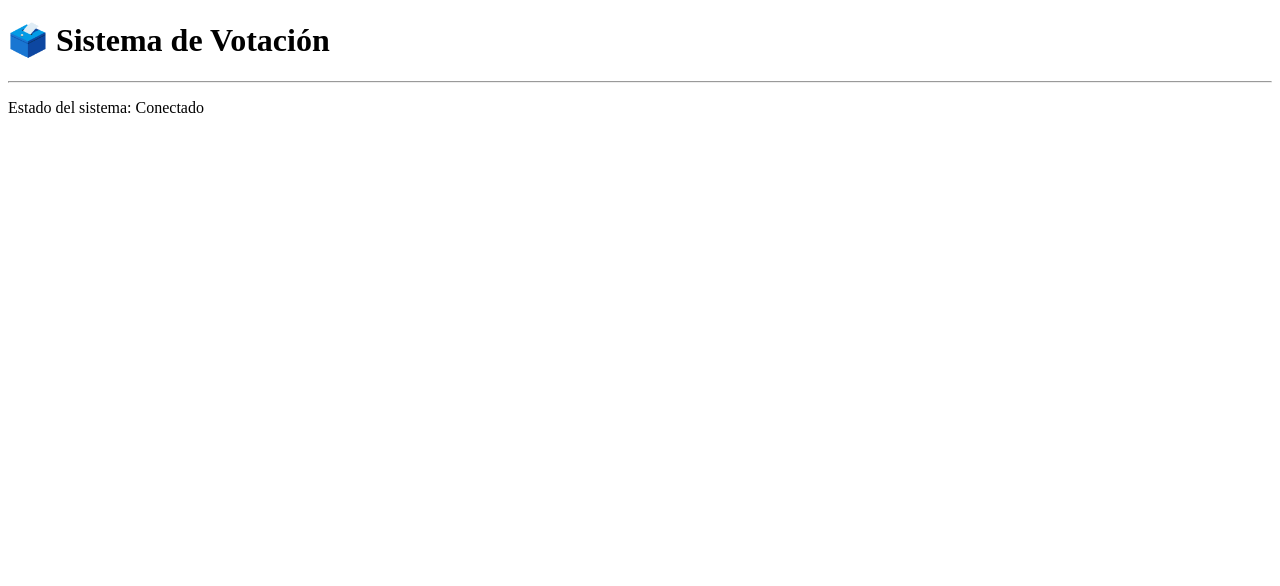
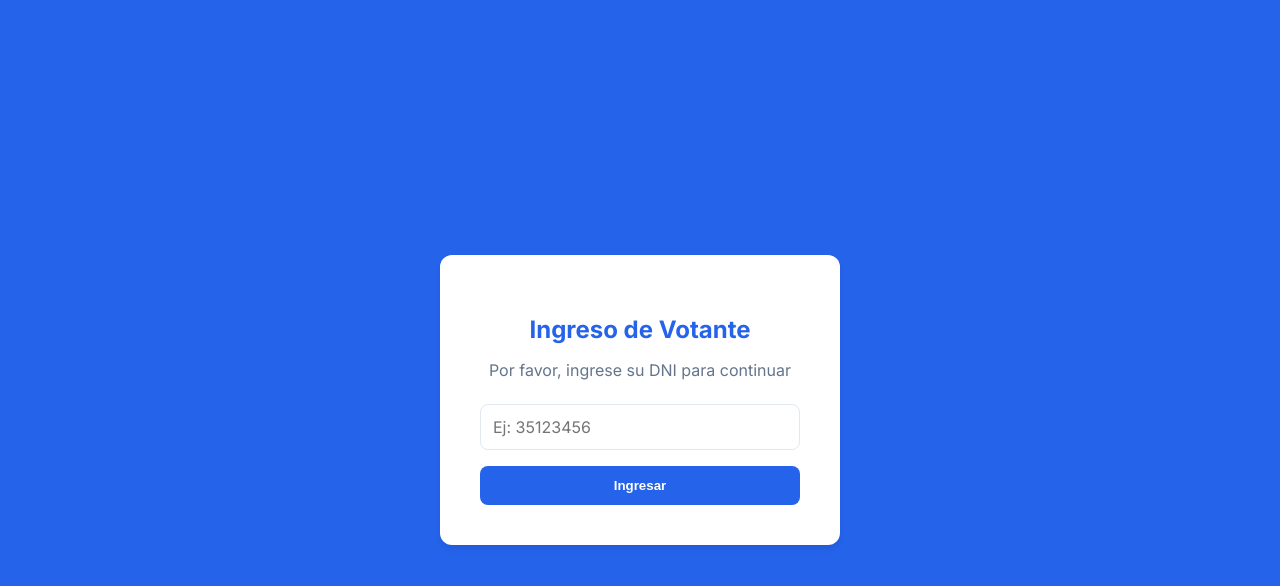
Before and after one commit to IgnacioKobylanski/digital_vote_frontend, an Angular app: page / in a window 1280 px wide. Shown: the top 586 px of the page. Built offline with nearby package versions, Linux system fonts and the light colour scheme; no server answers.

Commit message:
voter login added, candidate card component created

```diff
--- a/src/app/app.html
+++ b/src/app/app.html
@@ -1,6 +1,10 @@
-<div class="container">
-  <h1>🗳️ Sistema de Votación</h1>
-  <hr>
+<main class="pantalla-test">
+  <div *ngIf="!currentVoter">
+    <app-voter-login (login)="handleLogin($event)"></app-voter-login>
+    <p *ngIf="errorMsg">{{ errorMsg }}</p>
+  </div>
 
-  <p>Estado del sistema: Conectado</p>
-</div>
+  <div *ngIf="currentVoter">
+    <h1>Bienvenido, {{ currentVoter.fullName }}</h1>
+  </div>
+</main>
--- a/src/app/app.scss
+++ b/src/app/app.scss
@@ -0,0 +1,49 @@
+.pantalla-test {
+  height: 100vh;
+  width: 100vw;
+  background-color: var(--primary);
+  display: flex;
+  justify-content: center;
+  align-items: center;
+  margin: 0;
+
+  .tarjeta {
+    background: var(--bg-card);
+    padding: 3rem;
+    border-radius: var(--radius);
+    box-shadow: var(--shadow-md);
+    text-align: center;
+    border: 2px solid var(--border-color);
+
+    h1 {
+      color: var(--text-main);
+      font-family: var(--font-main);
+      margin-bottom: 1rem;
+    }
+
+    p {
+      color: var(--text-muted);
+      font-family: var(--font-main);
+      font-weight: 600;
+    }
+  }
+}
+
+
+/* .candidates-grid {
+  display: grid;
+  grid-template-columns: repeat(auto-fill, minmax(280px, 1fr));
+  gap: 2rem;
+  padding: 2rem 0;
+  justify-content: center;
+}
+
+.error-badge {
+  background-color: #fee2e2;
+  color: var(--danger);
+  padding: 1rem;
+  border-radius: 8px;
+  text-align: center;
+  margin-top: 1rem;
+  font-weight: 600;
+} */
--- a/src/app/app.ts
+++ b/src/app/app.ts
@@ -1,26 +1,49 @@
-import { Component, OnInit } from '@angular/core';
-import { VoteService } from './services/vote'
+import { Component, ChangeDetectorRef } from '@angular/core';
 import { CommonModule } from '@angular/common';
+
+
+import { VoteService } from './services/vote';
+import { Voter } from './models/voter.model';
+import { Candidate } from './models/candidate.model';
+
+
+import { VoterLogin } from './components/voter-login/voter-login';
+import { CandidateCard } from './components/candidate-card/candidate-card';
 
 @Component({
   selector: 'app-root',
   standalone: true,
-  imports: [CommonModule],
+  imports: [CommonModule, VoterLogin, CandidateCard],
   templateUrl: './app.html',
-  styleUrl: './app.scss'
+  styleUrls: ['./app.scss']
 })
-export class App implements OnInit {
-  candidatos: any[] = [];
+export class AppComponent {
+  currentVoter: Voter | null = null;
+  candidates: Candidate[] = [];
+  errorMsg: string = '';
 
-  constructor(private voteService: VoteService) {}
+  constructor(
+    private voteService: VoteService,
+    private cdr: ChangeDetectorRef
+  ) {}
 
-  ngOnInit() {
-    this.voteService.getCandidates().subscribe({
-      next: (data) => {
-        this.candidatos = data;
-        console.log('Candidatos recibidos:', data);
+  handleLogin(dni: string): void {
+    this.voteService.getVoterData(dni).subscribe({
+      next: (voter) => {
+        this.currentVoter = voter;
+        this.errorMsg = '';
+        this.loadCandidates();
+        this.cdr.detectChanges();
       },
-      error: (err) => console.error('Error al conectar con la API', err)
+      error: (err) => {
+        this.errorMsg = err.message;
+        this.currentVoter = null;
+        this.cdr.detectChanges();
+      }
     });
   }
+
+  loadCandidates(): void {
+    console.log('Buscando candidatos para:', this.currentVoter?.fullName);
+  }
 }
--- /dev/null
+++ b/src/app/components/candidate-card/candidate-card.html
@@ -0,0 +1,21 @@
+<div class="card">
+  <div class="image-wrapper">
+    <img [src]="candidate.candidateImageUrl || 'assets/no-photo.png'" class="main-photo">
+         [alt]="candidate.name"
+         class="main-photo">
+
+    @if (candidate.partyLogoUrl) {
+      <img [src]="candidate.partyLogoUrl" class="party-badge">
+    }
+  </div>
+
+  <div class="card-info">
+    <h3>{{ candidate.name }}</h3>
+    <span class="party-tag">{{ candidate.party }}</span>
+    <p class="position">{{ candidate.position }}</p>
+
+    <button (click)="voteClick()" class="btn-vote">
+      Vote Now
+    </button>
+  </div>
+</div>
--- /dev/null
+++ b/src/app/components/candidate-card/candidate-card.scss
@@ -0,0 +1,48 @@
+.card {
+  background: var(--bg-card);
+  border-radius: var(--radius);
+  box-shadow: var(--shadow-sm);
+  overflow: hidden;
+  transition: transform 0.2s, box-shadow 0.2s;
+  border: 1px solid var(--border-color);
+
+  &:hover {
+    transform: translateY(-4px);
+    box-shadow: var(--shadow-md);
+  }
+
+  .image-wrapper {
+    position: relative;
+    height: 200px;
+    background: #eee;
+
+    .main-photo {
+      width: 100%; height: 100%; object-fit: cover;
+    }
+
+    .party-badge {
+      position: absolute; bottom: -10px; right: 10px;
+      width: 45px; height: 45px;
+      border-radius: 50%; border: 2px solid white;
+      background: white;
+    }
+  }
+
+  .card-info {
+    padding: 1.5rem;
+    text-align: center;
+
+    h3 { margin: 0; font-weight: var(--fw-bold); font-size: 1.2rem; }
+    .party-tag { color: var(--primary); font-weight: var(--fw-semibold); font-size: 0.9rem; }
+    .position { color: var(--text-muted); margin: 0.5rem 0 1.5rem; font-size: 0.8rem; }
+  }
+}
+
+.btn-vote {
+  width: 100%; padding: 0.8rem;
+  background: var(--success); color: white;
+  border: none; border-radius: 8px;
+  font-weight: 600; cursor: pointer;
+
+  &:hover { filter: brightness(0.9); }
+}
--- /dev/null
+++ b/src/app/components/candidate-card/candidate-card.ts
@@ -0,0 +1,19 @@
+import { Component, Input, Output, EventEmitter } from '@angular/core';
+import { CommonModule } from '@angular/common';
+import { Candidate } from '../../models/candidate.model';
+
+@Component({
+  selector: 'app-candidate-card',
+  standalone: true,
+  imports: [CommonModule],
+  templateUrl: './candidate-card.html',
+  styleUrls: ['./candidate-card.scss']
+})
+export class CandidateCard {
+  @Input() candidate!: Candidate;
+  @Output() onVote = new EventEmitter<number>();
+
+  voteClick() {
+    this.onVote.emit(this.candidate.id);
+  }
+}
--- /dev/null
+++ b/src/app/components/voter-login/voter-login.html
@@ -0,0 +1,14 @@
+<div class="login-card">
+  <h2>Ingreso de Votante</h2>
+  <p>Por favor, ingrese su DNI para continuar</p>
+
+  <input
+    #dniInput
+    type="text"
+    placeholder="Ej: 35123456"
+    (keyup.enter)="onLogin(dniInput.value)">
+
+  <button type="button" (mousedown)="onLogin(dniInput.value)">
+    Ingresar
+  </button>
+</div>
--- /dev/null
+++ b/src/app/components/voter-login/voter-login.scss
@@ -0,0 +1,54 @@
+.login-card {
+  max-width: 400px;
+  width: 100%;
+  padding: 2.5rem;
+  background: var(--bg-card);
+  border-radius: var(--radius);
+  box-shadow: var(--shadow-md);
+  text-align: center;
+
+  h2 {
+    color: var(--primary);
+    margin-bottom: 0.5rem;
+    font-family: var(--font-main);
+  }
+
+  p {
+    color: var(--text-muted);
+    margin-bottom: 1.5rem;
+    font-family: var(--font-main);
+  }
+
+  input {
+    width: 100%;
+    padding: 0.75rem;
+    margin-bottom: 1rem;
+    border: 1px solid var(--border-color);
+    border-radius: 8px;
+    font-family: var(--font-main);
+    font-size: 1rem;
+    outline: none;
+
+    &:focus { border-color: var(--primary); }
+  }
+
+  button {
+    width: 100%;
+    padding: 0.75rem;
+    background: var(--primary);
+    color: white;
+    border: none;
+    border-radius: 8px;
+    font-weight: 600;
+    cursor: pointer;
+    transition: background 0.2s;
+
+    &:hover:not(:disabled) { background: var(--primary-dark); }
+
+    &:disabled {
+      background: var(--secondary);
+      opacity: 0.5;
+      cursor: not-allowed;
+    }
+  }
+}
--- /dev/null
+++ b/src/app/components/voter-login/voter-login.ts
@@ -0,0 +1,24 @@
+import { Component, Output, EventEmitter } from '@angular/core';
+import { CommonModule } from '@angular/common';
+
+@Component({
+  selector: 'app-voter-login',
+  standalone: true,
+  imports: [CommonModule],
+  templateUrl: './voter-login.html',
+  styleUrls: ['./voter-login.scss']
+})
+export class VoterLogin {
+
+  @Output() login = new EventEmitter<string>();
+
+  onLogin(dni: string): void {
+    console.log("DNI directo:", dni);
+
+    if (dni && dni.trim().length >= 8) {
+      this.login.emit(dni);
+    } else {
+      console.warn("DNI inválido");
+    }
+  }
+}
--- a/src/app/services/vote.ts
+++ b/src/app/services/vote.ts
@@ -1,9 +1,11 @@
 import { Injectable } from '@angular/core';
 import { HttpClient } from '@angular/common/http';
-import { Observable } from 'rxjs';
+import { Observable, throwError } from 'rxjs';
+import { map, catchError } from 'rxjs/operators';
 import { environment } from '../../environments/environment';
 import { Candidate } from '../models/candidate.model';
 import { Vote } from '../models/vote.model';
+import { Voter } from '../models/voter.model';
 import { ElectionResult } from '../models/election-result.model';
 
 @Injectable({ providedIn: 'root' })
@@ -11,6 +13,24 @@ export class VoteService {
   private baseUrl = environment.apiUrl;
 
   constructor(private http: HttpClient) {}
+
+  getVoterData(dni: string): Observable<Voter> {
+    return this.http.get<Voter>(`${this.baseUrl}/voters/dni/${dni}`).pipe(
+      map(voter => {
+        if (voter.hasVoted) {
+          throw 'Este DNI ya figura con un voto emitido.';
+        }
+        return voter;
+      }),
+      catchError(err => {
+        const errorMsg = err.status === 404
+          ? 'El DNI ingresado no existe en el padrón.'
+          : (typeof err === 'string' ? err : 'Error de conexión con el servidor.');
+
+        return throwError(() => new Error(errorMsg));
+      })
+    );
+  }
 
   getCandidates(): Observable<Candidate[]> {
     return this.http.get<Candidate[]>(`${this.baseUrl}/candidates`);
--- a/src/main.ts
+++ b/src/main.ts
@@ -1,5 +1,5 @@
 import { bootstrapApplication } from '@angular/platform-browser';
 import { appConfig } from './app/app.config';
-import { App } from './app/app';
+import { AppComponent } from './app/app';
 
-bootstrapApplication(App, appConfig).catch((err) => console.error(err));
+bootstrapApplication(AppComponent, appConfig).catch((err) => console.error(err));
--- a/src/styles.scss
+++ b/src/styles.scss
@@ -1 +1,35 @@
-/* You can add global styles to this file, and also import other style files */
+@import url('https://fonts.googleapis.com/css2?family=Inter:ital,opsz,wght@0,14..32,100..900;1,14..32,100..900&display=swap');
+
+html, body {
+  margin: 0 !important;
+  padding: 0 !important;
+  width: 100%;
+  height: 100%;
+}
+
+* {
+  box-sizing: border-box;
+}
+:root {
+  --font-main: 'Inter', sans-serif;
+  --primary: #2563eb;
+  --primary-dark: #1e40af;
+  --secondary: #64748b;
+
+  --success: #22c55e;
+  --danger: #ef4444;
+  --warning: #f59e0b;
+
+
+  --bg-app: #f8fafc;
+  --bg-card: #ffffff;
+  --border-color: #e2e8f0;
+
+  --text-main: #0f172a;
+  --text-muted: #64748b;
+
+
+  --shadow-sm: 0 1px 3px rgba(0,0,0,0.1);
+  --shadow-md: 0 4px 6px -1px rgba(0,0,0,0.1);
+  --radius: 12px;
+}
```
Also changed, not shown: 2 other files (tests, documents, lock files or other folders).
